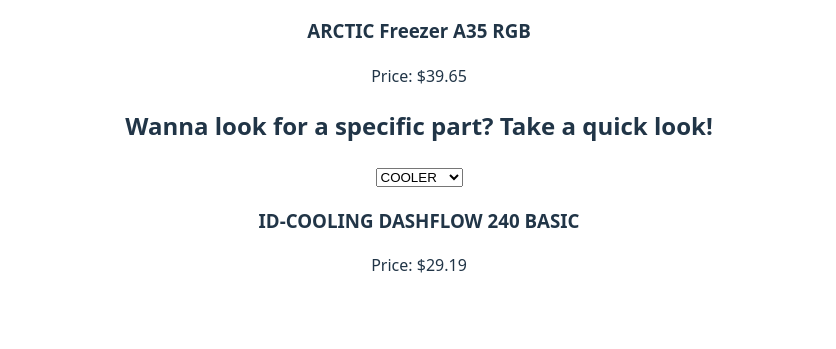
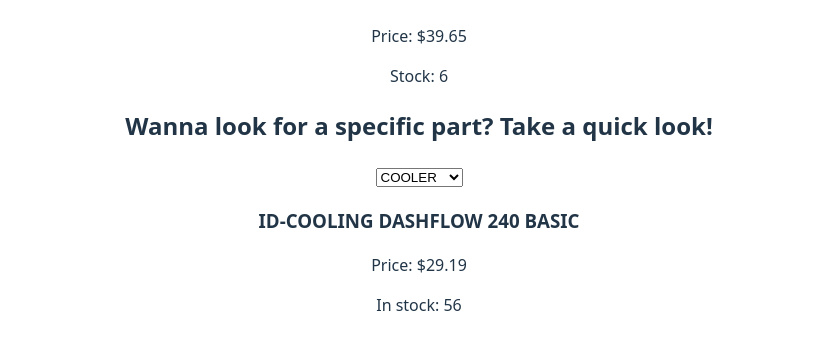
Before and after one commit to D-Villanueva204/Web-Store-Project, a React (Vite) app in the folder web-store-project/: page / in a window 1280 px wide. Shown: the part 379-728 px from the top of the page, without its empty margins (221-1057 px from the left). Built offline with nearby package versions, Linux system fonts and the light colour scheme.

Commit message:
Removed generalPartGenerator. Redundant component. Refactoring generalSelector and generalTypeGenerator to include stock.

```diff
--- a/web-store-project/src/components/web-store/parts/general/generalSelector.tsx
+++ b/web-store-project/src/components/web-store/parts/general/generalSelector.tsx
@@ -4,11 +4,13 @@ function GeneralSelector({ name, partType }: { name: string; partType: typeof Pa
     let retrievedPart = null;
     let partName = "Not Found";
     let price = "0.00";
+    let stock = 0.00;
     for (const part of partType) {
         if (part.name === name) {
             retrievedPart = part;
             partName = retrievedPart.name;
             price = retrievedPart.price;
+            stock = retrievedPart.stock;
             break;
         }
     };
@@ -21,6 +23,7 @@ function GeneralSelector({ name, partType }: { name: string; partType: typeof Pa
             <p>
                 Price: ${price}
             </p>
+            <p>Stock: {stock}</p>
         </section>
     )
 }
--- a/web-store-project/src/components/web-store/parts/general/generalTypeGenerator.tsx
+++ b/web-store-project/src/components/web-store/parts/general/generalTypeGenerator.tsx
@@ -12,6 +12,7 @@ function GeneralTypeGenerator({ partType }: { partType: typeof PartTypes[keyof t
             <p>
                 Price: ${part.price}
             </p>
+             <p>In stock: {part.stock}</p>
         </section>
     )
 };
```
Also changed, not shown: web-store-project/src/components/web-store/parts/general/generalPartGenerator.tsx (deleted, +0 -18 lines), web-store-project/src/components/web-store/sidebar/sidebar.tsx (added, +12 -0 lines).
